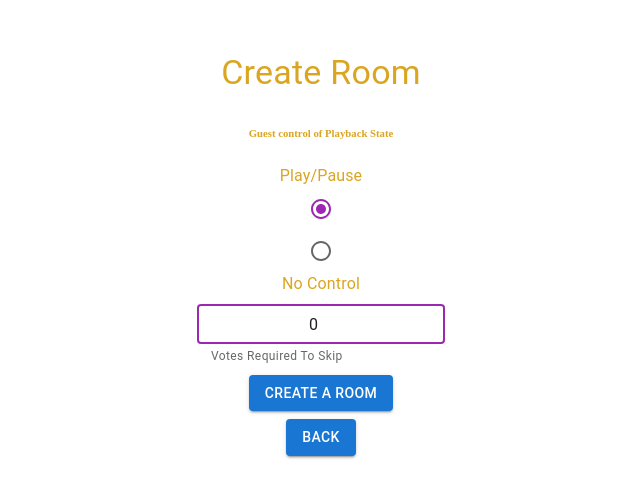
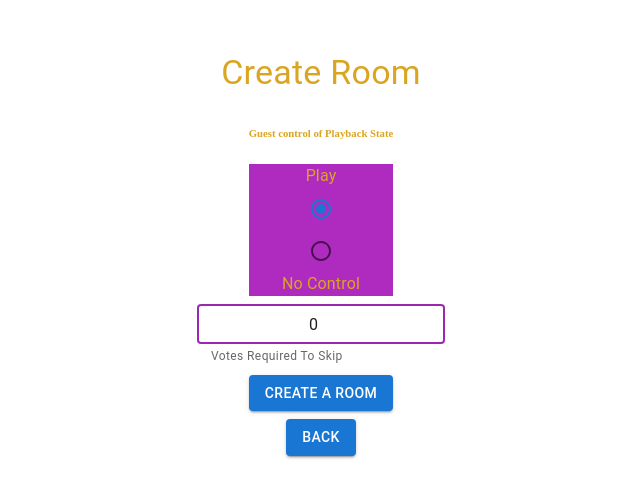
Before and after one commit to shepardb0y-src/Music-Controller, a React app in the folder frontend/: page /create in a window 1280 px wide. Shown: the part 204-702 px from the top of the page, without its empty margins (37-677 px from the left). Built offline with nearby package versions, Linux system fonts and the light colour scheme; the HTML template or start-up script is replaced by a standard one.

Commit message:
updated color for radio button div

```diff
--- a/frontend/src/pages/CreateRoomPage.js
+++ b/frontend/src/pages/CreateRoomPage.js
@@ -26,6 +26,9 @@ const Background = styled.div`
   color: goldenrod;
 `;
 
+const RadioBackground = styled.div`
+  background-color: rgb(175, 43, 191);
+`;
 const TextfieldDiv = styled.div`
   background-color: white;
 `;
@@ -141,20 +144,22 @@ const CreateRoomPage = ({ catchData }) => {
             </FormHelperText> */}
 
             <h6>Guest control of Playback State</h6>
+            <RadioBackground>
               <RadioGroup defaultValue="true" onChange={handleGusetChange}>
                 <FormControlLabel
                   value="true"
-                control={<Radio color="secondary" />}
-                label="Play/Pause"
+                  control={<Radio color="primary" />}
+                  label="Play"
                   labelPlacement="top"
                 />
                 <FormControlLabel
-                value="false"
+                  value="Pause"
                   control={<Radio color="secondary" />}
                   label="No Control"
                   labelPlacement="bottom"
                 />
               </RadioGroup>
+            </RadioBackground>
           </FormControl>
         </Grid>
 
```
Also changed, not shown: frontend/static/frontend/main.js. Lines whose indentation alone changed are shown as unchanged.
